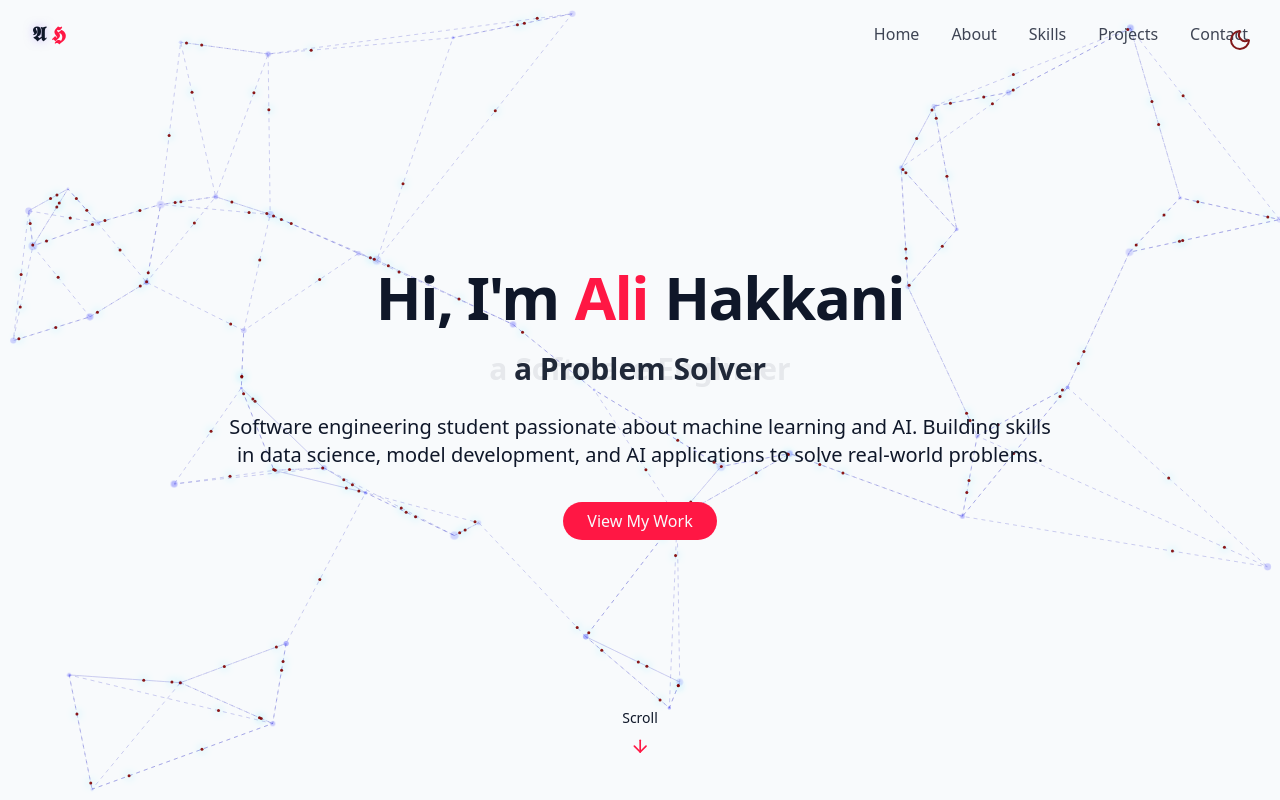
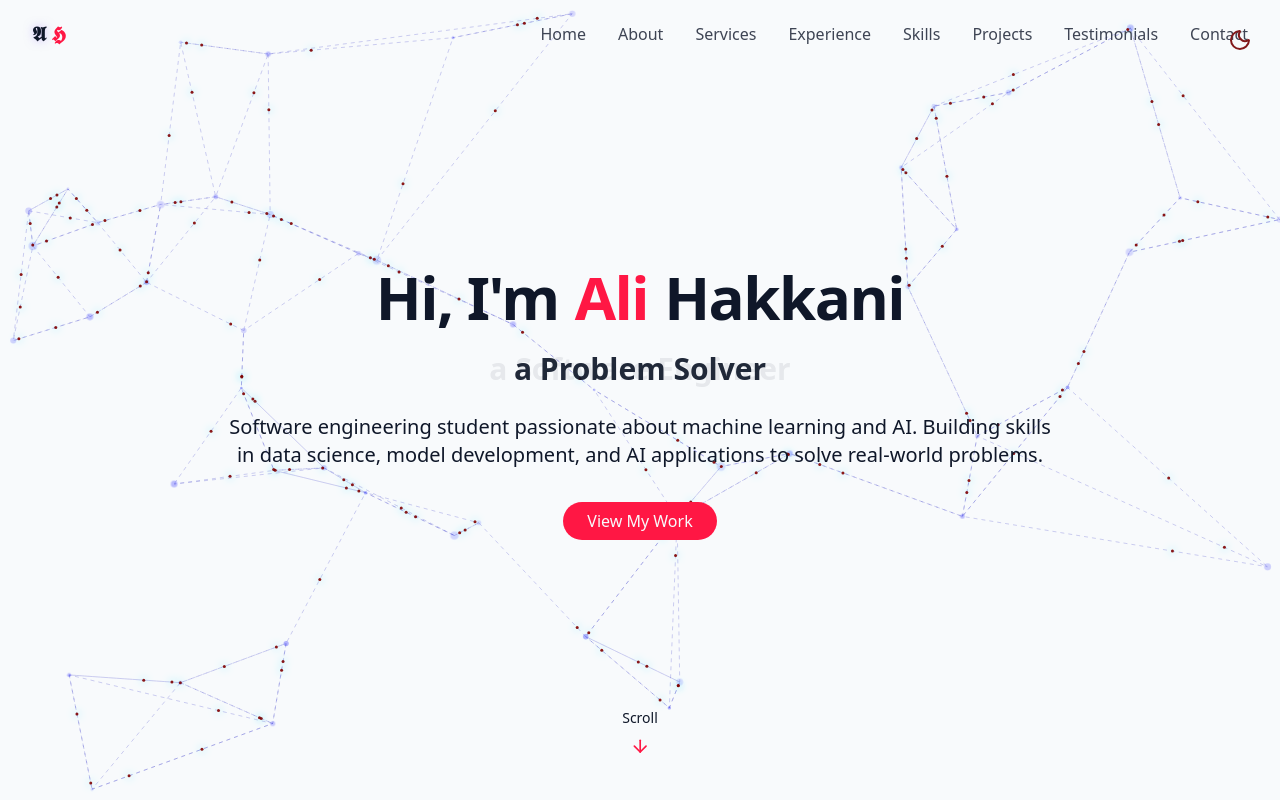
Before and after one commit to AliH7861/mortgageOptimizer, a React (Vite) app: page / in a window 1280 px wide. Shown: the top 800 px of the page. Built offline with nearby package versions, Linux system fonts and the light colour scheme.

Commit message:
minor changes

```diff
--- a/src/components/ExperienceTree.jsx
+++ b/src/components/ExperienceTree.jsx
@@ -125,7 +125,7 @@ export const ExperienceTree = () => (
 
         {/* Timeline steps */}
         {experiences.map((exp, i) => (
-          <div key={i} className="relative w-full flex md:mb-24 mb-16 items-center">
+          <div key={i} className="relative w-full flex md:mb-24 mb-16 text-left">
             {/* On md+, alternate cards left/right, always center on mobile */}
             <div className={`flex-1 ${i % 2 === 0 ? "md:pr-16 md:justify-end flex" : "md:pl-16 md:justify-start flex"} justify-center`}>
               <div
--- a/src/components/Navbar.jsx
+++ b/src/components/Navbar.jsx
@@ -5,8 +5,12 @@ import { useEffect, useState } from "react";
 const navItems = [
   { name: "Home", href: "#hero" },
   { name: "About", href: "#about" },
+  { name: "Services", href: "#services" },
+  { name: "Experience", href: "#experience" },
   { name: "Skills", href: "#skills" },
   { name: "Projects", href: "#projects" },
+  { name: "Testimonials", href: "#testimonials" },
+
   { name: "Contact", href: "#contact" },
 ];
 
@@ -41,7 +45,7 @@ export const Navbar = () => {
         </a>
 
         {/* desktop nav */}
-        <div className="hidden md:flex space-x-8">
+        <div className="hidden lg:flex space-x-8">
           {navItems.map((item, key) => (
             <a
               key={key}
--- a/src/components/TestimonialList.jsx
+++ b/src/components/TestimonialList.jsx
@@ -34,7 +34,7 @@ export const Testimonial = () => {
   const handleSelect = (selectedIndex) => setIndex(selectedIndex);
 
   return (
-    <section className="py-8 md:py-16 relative z-10">
+    <section id="testimonials" className="py-8 md:py-16 relative z-10">
       <div className="container px-4 mx-auto max-w-3xl">
         <div className="relative flex flex-col items-center text-center">
           {/* Decorative Quotes */}
--- a/src/components/personalGrid.jsx
+++ b/src/components/personalGrid.jsx
@@ -60,7 +60,7 @@ const cards = [
 
 export const PersonalGrid = () => {
   return (
-    <section id="personal-grid" className="py-24 px-4 relative bg-transparent">
+    <section id="services" className="py-24 px-4 relative bg-transparent">
       <div className="container mx-auto max-w-6xl">
         <h2 className="text-3xl md:text-4xl font-bold mb-12 text-center">
           My <span className="text-red">Services</span>
```
